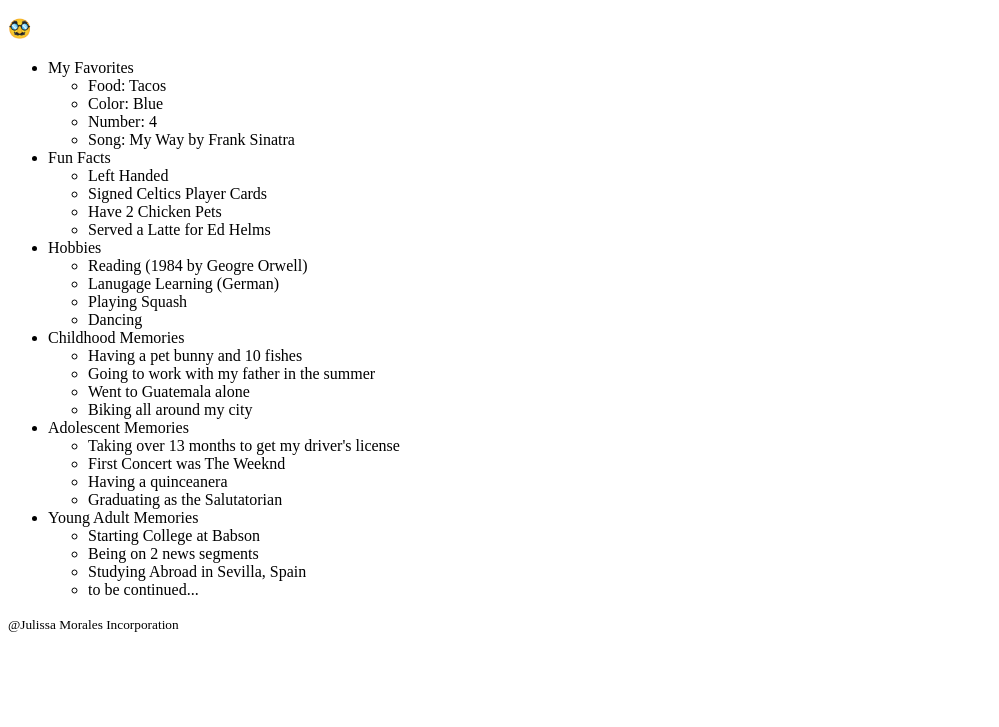
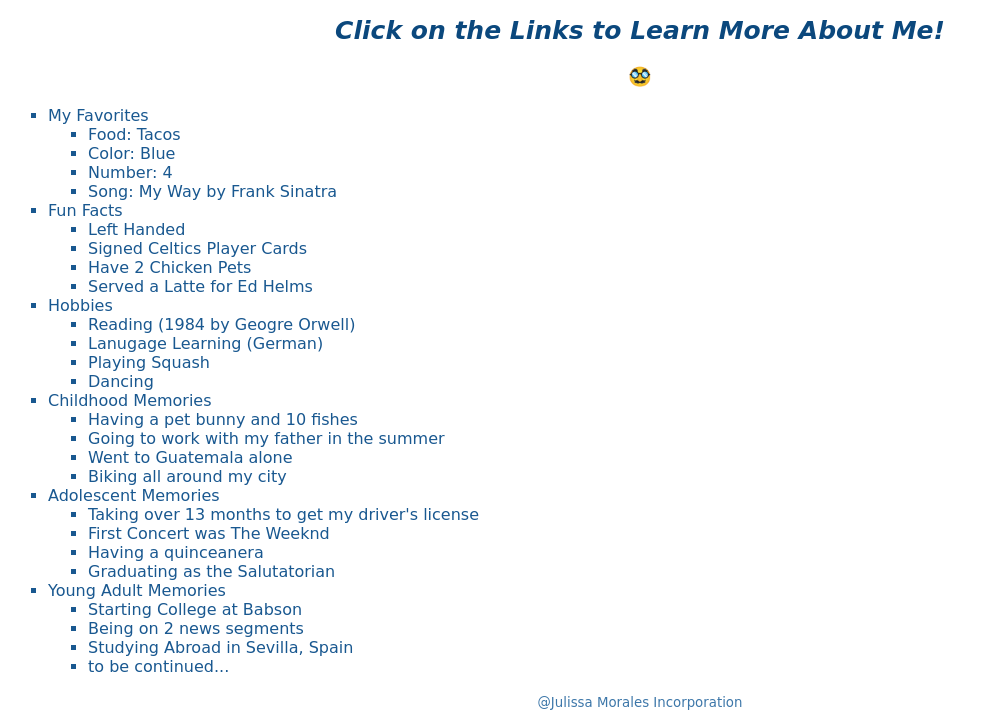
Before and after one commit to julisam101/oim3690, a plain HTML site: page about-me.html in a window 1280 px wide. Shown: the part 135-862 px from the top of the page, without its empty margins (0-999 px from the left). Before the commit the page ends 800 px from the top, so only its background shows below. Drawn offline with Linux system fonts and the light colour scheme.

Commit message:
Update about.css

```diff
--- a/css/about.css
+++ b/css/about.css
@@ -1,76 +1,36 @@
-<!DOCTYPE html>
-<html lang="en">
-<head>
-    <title> About Me! </title>
-    <link rel="stylesheet" href="/css/about-me.css.css">/
+h1{
+    color: rgb(2, 57, 105);
+    font-family: cursive;
+    text-align: center;
+    font-size: 50px;
+}
 
+h2{
+    color: rgb(11, 72, 125);
+    font-family: cursive;
+    text-align: center;
+    font-size: 25px;
+}
 
+h3{
+    text-align: center;
+}
 
-</head>
+li{
+    color: rgb(25, 88, 144);
+    font-family: cursive;
+    list-style-type: square;
+}
 
-<body>
-    <h1> Julissa Morales </h1>
-    <h2> <em> Click on the Links to Learn More About Me! </em> </h2>
-    <h3> 🥸 </h3>
+footer{
+    text-align: center;
+    font-family: cursive;
+    color: rgb(61, 119, 169);
+}
 
-<p>
-<ul>
-   <li> My Favorites  </li>
-         <ul>
-            <li> Food: Tacos </li>
-            <li> Color: Blue </li>
-            <li> Number: 4 </li>
-            <li> Song: My Way by Frank Sinatra </li>
-        </ul>
+li:has(>ul){
+    color: rgb(235, 105, 19);
+    font-family: cursive;
+    list-style-type: square;
 
-
-   <li> Fun Facts </li>
-         <ul>
-            <li> Left Handed </li>
-            <li> Signed Celtics Player Cards </li>
-            <li> Have 2 Chicken Pets </li>
-            <li> Served a Latte for Ed Helms </li>
-        </ul>
-
-
-   <li> Hobbies </li>
-            <ul>
-                <li> Reading (1984 by Geogre Orwell) </li>
-                <li> Lanugage Learning (German) </li>
-                <li> Playing Squash </li>
-                <li> Dancing </li>
-            </ul>
-
-
-   <li> Childhood Memories</li>
-            <ul>
-                <li> Having a pet bunny and 10 fishes </li>
-                <li> Going to work with my father in the summer </li>
-                <li> Went to Guatemala alone </li>
-                <li> Biking all around my city </li>
-            </ul>
-
-   <li> Adolescent Memories </li>
-            <ul>
-                <li> Taking over 13 months to get my driver's license </li>
-                <li> First Concert was The Weeknd </li>
-                <li> Having a quinceanera </li>
-                <li> Graduating as the Salutatorian  </li>
-            </ul>
-
-
-   <li> Young Adult Memories </li>
-            <ul>
-                <li> Starting College at Babson </li>
-                <li> Being on 2 news segments  </li>
-                <li> Studying Abroad in Sevilla, Spain </li>
-                <li> to be continued...</li>
-            </ul>
-</ul>
-
-</p>
-<body>
-
-
-
-<footer> <p> <small> @Julissa Morales Incorporation </small></p> </footer>
+}
```
